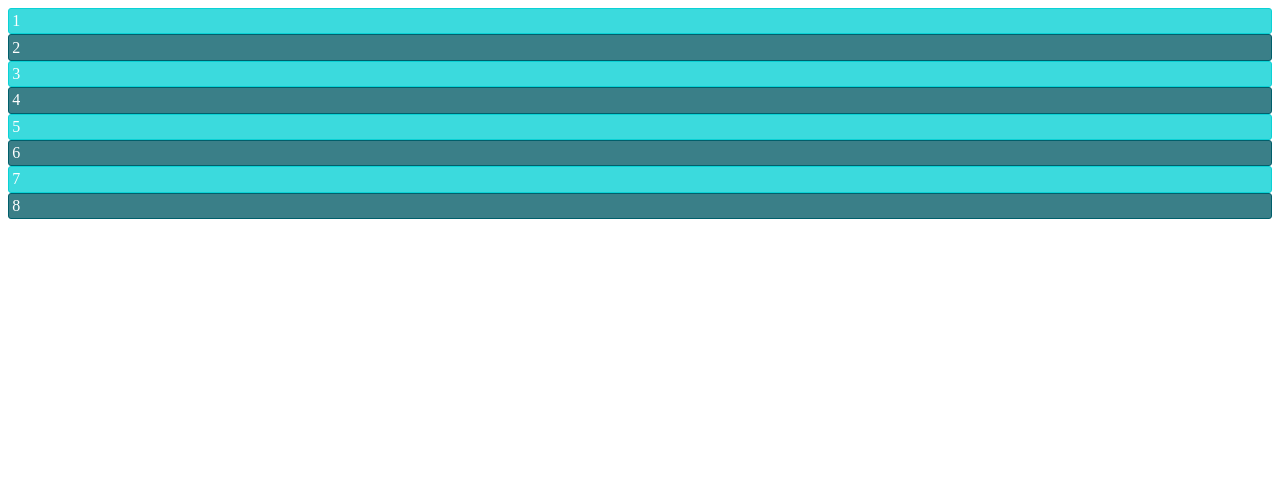
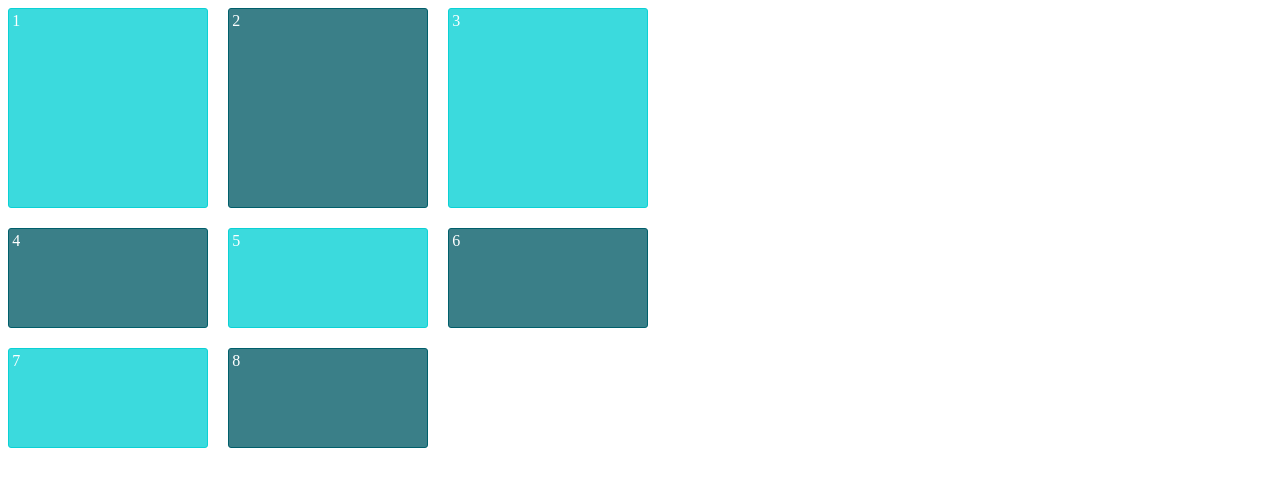
Before and after one commit to warlyware/css-grid-by-example, a website: page index.html in a window 1280 px wide. Drawn offline with Linux system fonts and the light colour scheme.

Commit message:
Create basic grid layout

```diff
--- a/style.css
+++ b/style.css
@@ -1,3 +1,15 @@
+* {
+    box-sizing: border-box;
+}
+
+.grid {
+    display: grid;
+    grid-template-columns: 200px 200px 200px;
+    grid-template-rows: 200px 100px;
+    grid-auto-rows: 100px;
+    grid-gap: 20px;
+}
+
 .grid div {
     border: solid 1px rgb(0, 95, 107);
     border-radius: 3px;
```
